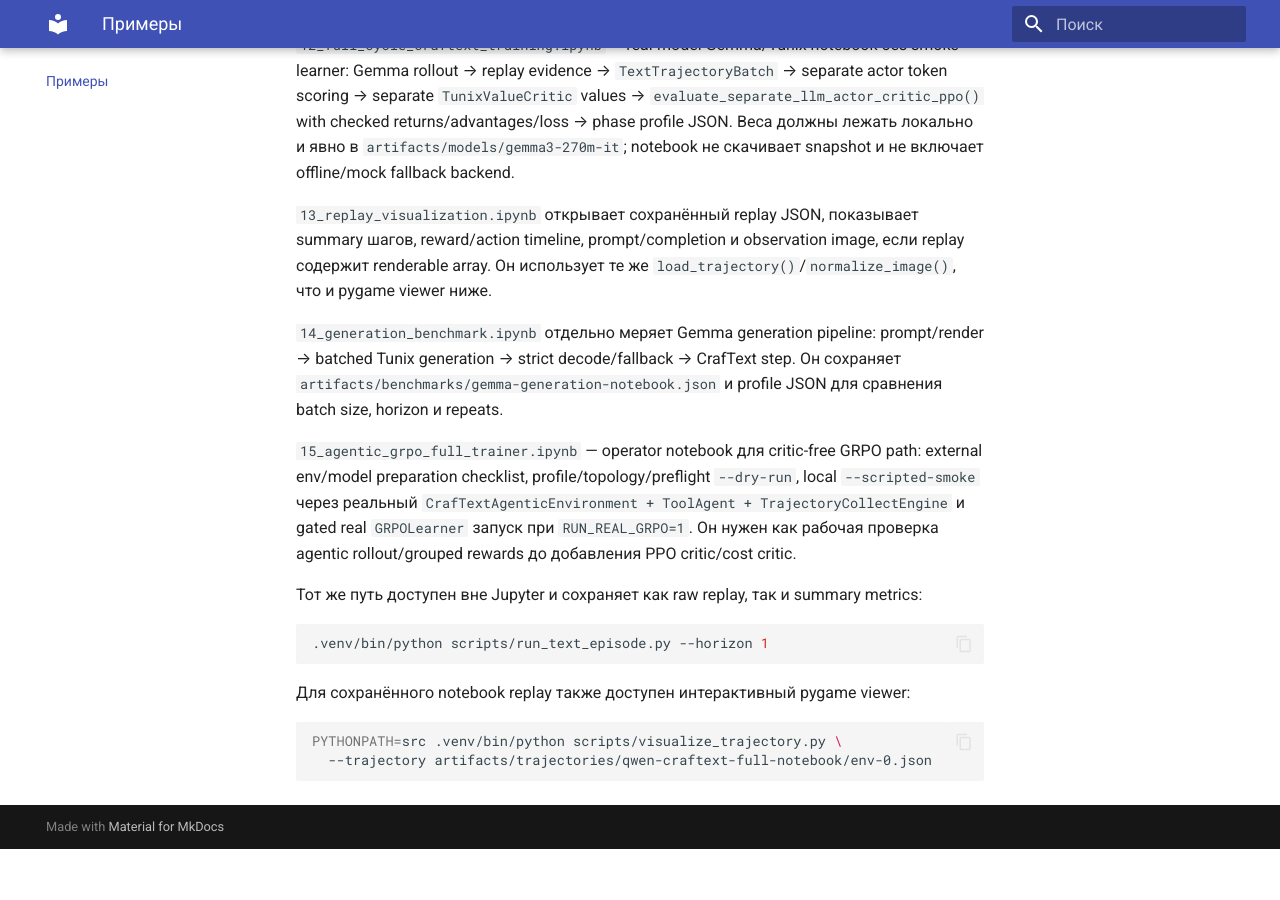
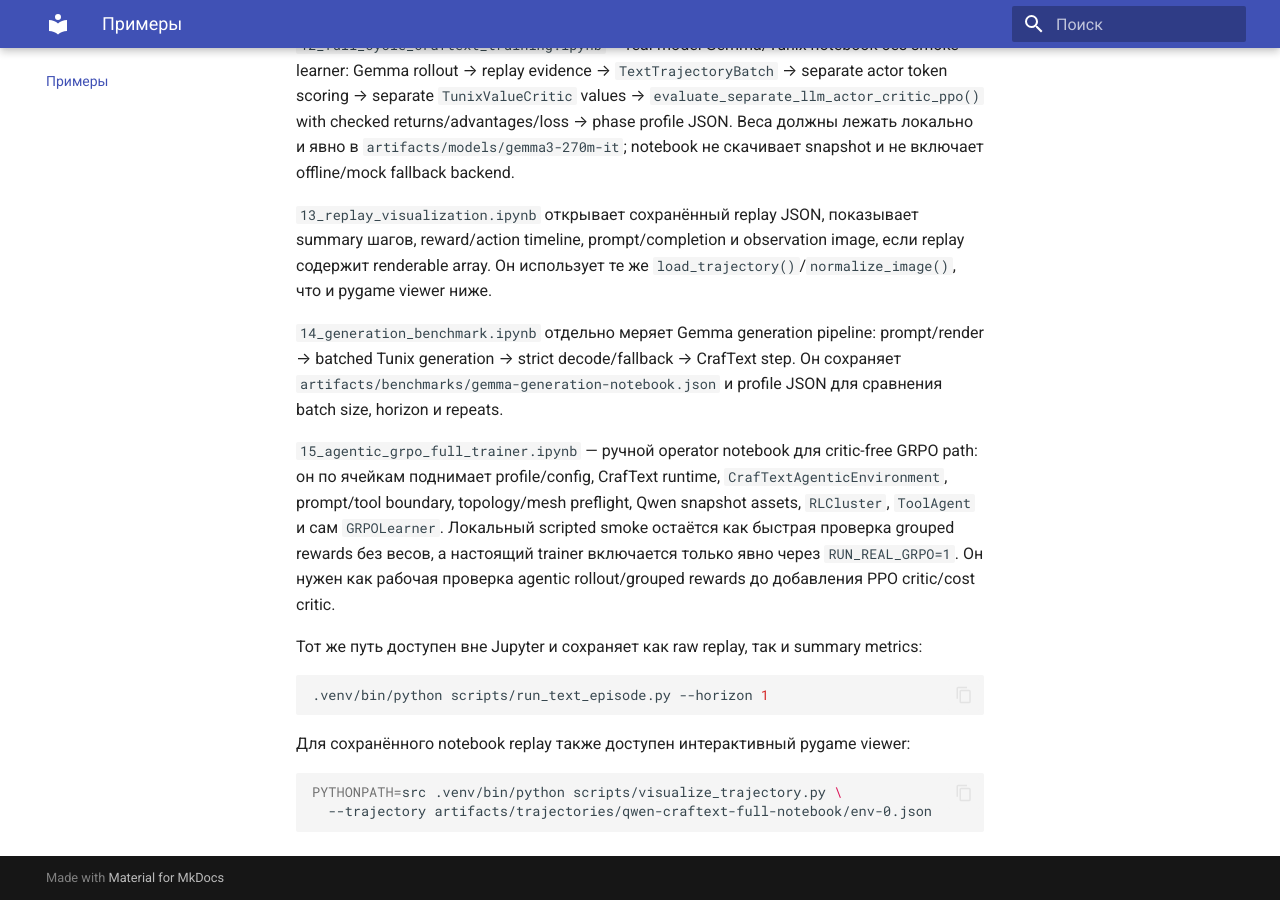
Before and after one commit to Lukashevskiy/tunix-agents, an MkDocs documentation site: the page built from docs/examples.md, in a window 1280 px wide and 900 px high, scrolled down 1048 px. Built offline with MkDocs 1.6.1 and Material for MkDocs 9.7.7, drawn with Linux system fonts in a browser that asks for light colours; before the commit the page ends 1897 px from its top, so only the background shows below that.

Commit message:
docs: make grpo trainer notebook manual

```diff
--- a/docs/examples.md
+++ b/docs/examples.md
@@ -52,10 +52,11 @@ batched Tunix generation → strict decode/fallback → CrafText step. Он со
 `artifacts/benchmarks/gemma-generation-notebook.json` и profile JSON для сравнения batch size,
 horizon и repeats.
 
-`15_agentic_grpo_full_trainer.ipynb` — operator notebook для critic-free GRPO path:
-external env/model preparation checklist, profile/topology/preflight `--dry-run`, local
-`--scripted-smoke` через реальный `CrafTextAgenticEnvironment + ToolAgent + TrajectoryCollectEngine`
-и gated real `GRPOLearner` запуск при `RUN_REAL_GRPO=1`. Он нужен как рабочая проверка
+`15_agentic_grpo_full_trainer.ipynb` — ручной operator notebook для critic-free GRPO path:
+он по ячейкам поднимает profile/config, CrafText runtime, `CrafTextAgenticEnvironment`, prompt/tool
+boundary, topology/mesh preflight, Qwen snapshot assets, `RLCluster`, `ToolAgent` и сам
+`GRPOLearner`. Локальный scripted smoke остаётся как быстрая проверка grouped rewards без весов,
+а настоящий trainer включается только явно через `RUN_REAL_GRPO=1`. Он нужен как рабочая проверка
 agentic rollout/grouped rewards до добавления PPO critic/cost critic.
 
 Тот же путь доступен вне Jupyter и сохраняет как raw replay, так и summary metrics:
--- a/docs/project_status.json
+++ b/docs/project_status.json
@@ -48,7 +48,7 @@
     {
       "name": "Runnable examples",
       "status": "ready",
-      "description": "Пятнадцать самостоятельных notebooks согласованы с итоговым pipeline: ранние notebooks показывают отдельные boundaries, 07/09 используют batched Tunix/MegaPrompts/CrafText rollout, 11 оставляет compact PPO mechanics, 12 выполняет real Gemma actor + separate critic PPO evaluation, 13 визуализирует replay, 14 меряет generation pipeline, 15 ведёт operator GRPO runbook от dry-run/scripted-smoke до gated GRPOLearner."
+      "description": "Пятнадцать самостоятельных notebooks согласованы с итоговым pipeline: ранние notebooks показывают отдельные boundaries, 07/09 используют batched Tunix/MegaPrompts/CrafText rollout, 11 оставляет compact PPO mechanics, 12 выполняет real Gemma actor + separate critic PPO evaluation, 13 визуализирует replay, 14 меряет generation pipeline, 15 вручную собирает Agentic GRPO path: config/runtime/env, topology/preflight, Qwen assets, RLCluster, ToolAgent и gated GRPOLearner."
     },
     {
       "name": "Prompt assembly boundary",
@@ -143,7 +143,7 @@
     {
       "name": "Agentic GRPO golden pipeline",
       "status": "current",
-      "description": "GRPO имеет два local gates без model allocation: --dry-run валидирует profile/topology/preflight/evidence, --scripted-smoke запускает CrafTextAgenticEnvironment + ToolAgent + Tunix TrajectoryCollectEngine с несколькими scripted generations и group-normalized advantages. Notebook 15 оформляет весь operator path и gated real GRPOLearner run; one-update остаётся accelerator/local-snapshot gated."
+      "description": "GRPO имеет два local gates без model allocation: --dry-run валидирует profile/topology/preflight/evidence, --scripted-smoke запускает CrafTextAgenticEnvironment + ToolAgent + Tunix TrajectoryCollectEngine с несколькими scripted generations и group-normalized advantages. Notebook 15 теперь показывает ручную сборку этого пути по деталям — env, prompt/tool boundary, Qwen assets, RLCluster и GRPOLearner — вместо запуска wrapper script; one-update остаётся accelerator/local-snapshot gated."
     }
   ]
 }
```
Also changed, not shown: 1 other file.
